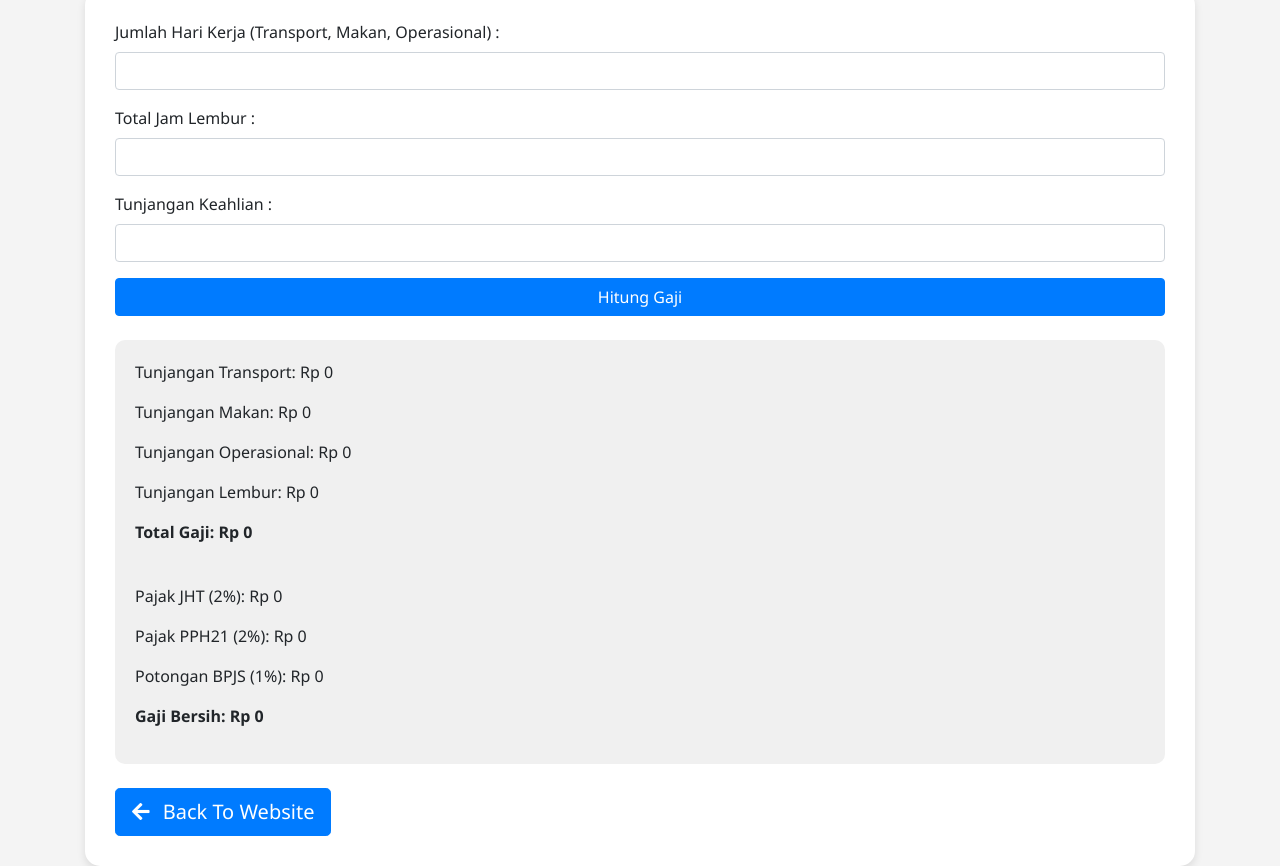
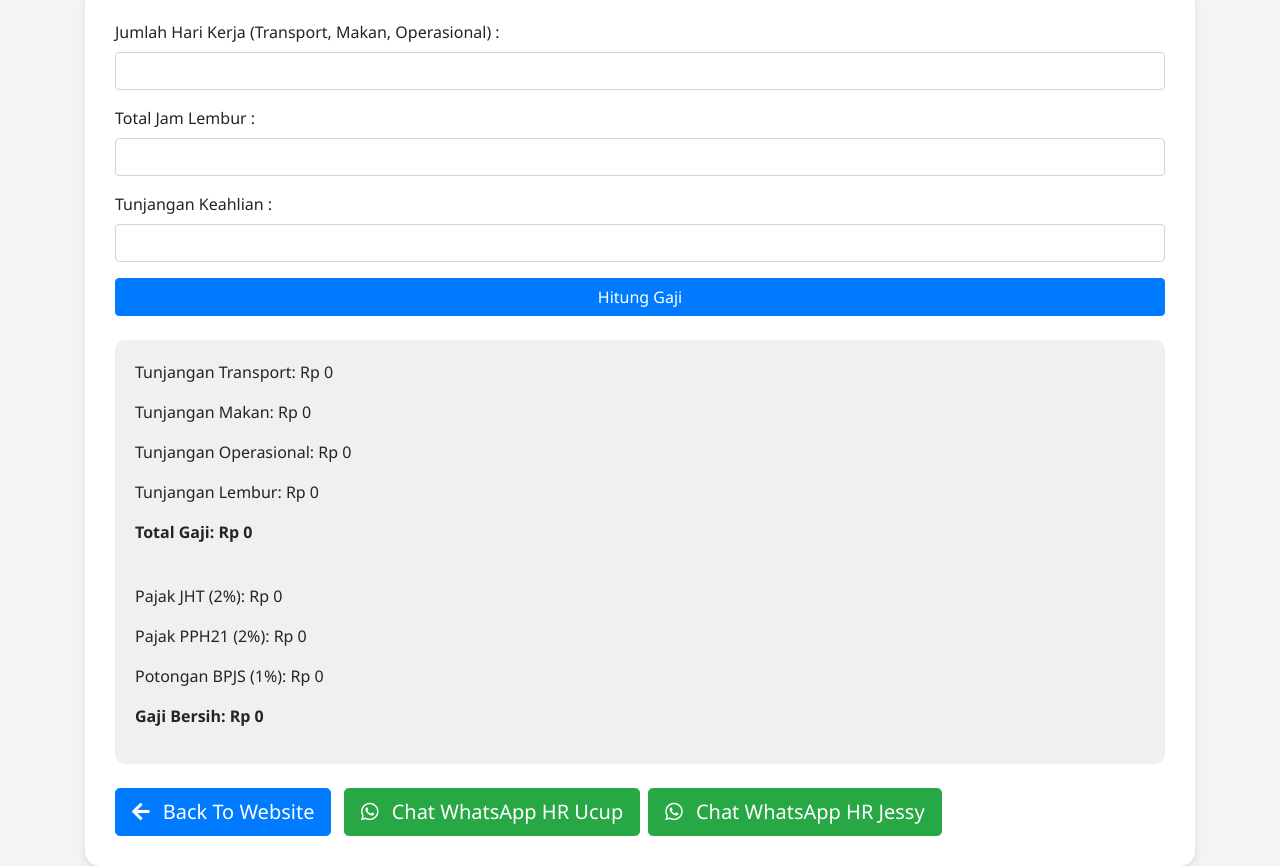
Before and after one commit to EkiArd10/GAJI, a plain HTML site: page index.html in a window 1280 px wide. Shown: the part 325-1191 px from the top of the page. Drawn offline with nearby package versions, Linux system fonts and the light colour scheme; a small style sheet from the web is missing.

Commit message:
Update index.html

```diff
--- a/index.html
+++ b/index.html
@@ -143,9 +143,18 @@
                     <strong><p>Gaji Bersih: <span id="gajiBersih">Rp 0</span></p></strong>
                 </div>
                 <br>
-                <a href="https://bit.ly/WEBITBC" class="btn btn-primary btn-lg">
-                    <i class="fas fa-arrow-left mr-2"></i> Back To Website
-                </a>
+                <div class="d-flex justify-content-left">
+                    <a href="https://bit.ly/WEBITBC" class="btn btn-primary btn-lg">
+                        <i class="fas fa-arrow-left mr-2"></i> Back To Website
+                    </a> &nbsp;&nbsp;&nbsp;
+                    <a href="https://wa.me/6281258823452?text=Halo,%20saya%20ingin%20bertanya%20mengenai%20gaji" class="btn btn-success btn-lg mr-2">
+                        <i class="fab fa-whatsapp mr-2"></i> Chat WhatsApp HR Ucup
+                    </a>
+                    <a href="https://wa.me/6282259661605?text=Halo,%20saya%20ingin%20bertanya%20mengenai%20gaji" class="btn btn-success btn-lg mr-2">
+                        <i class="fab fa-whatsapp mr-2"></i> Chat WhatsApp HR Jessy
+                    </a>
+                </div>
+
             </div>
         </div>
     </div>
```
